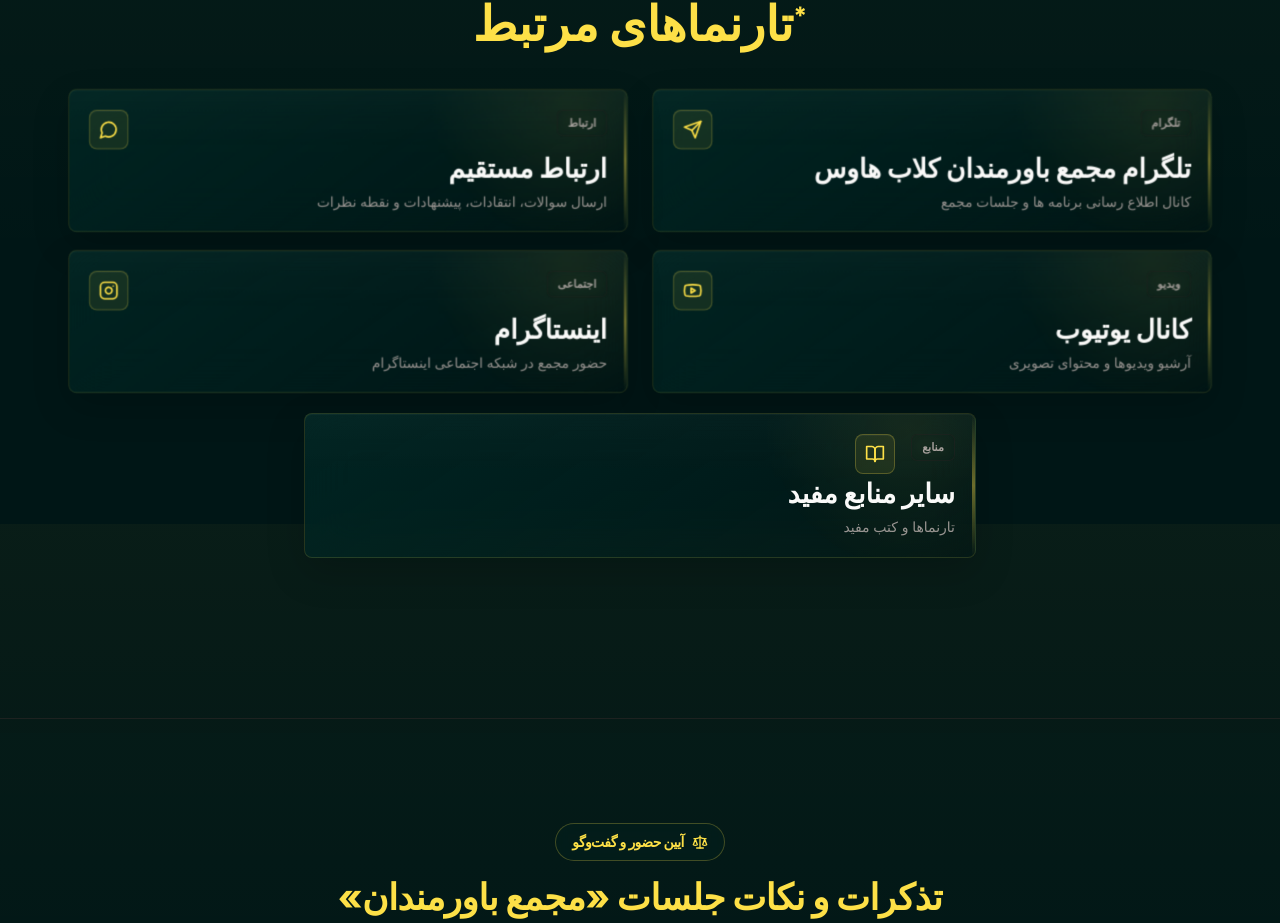
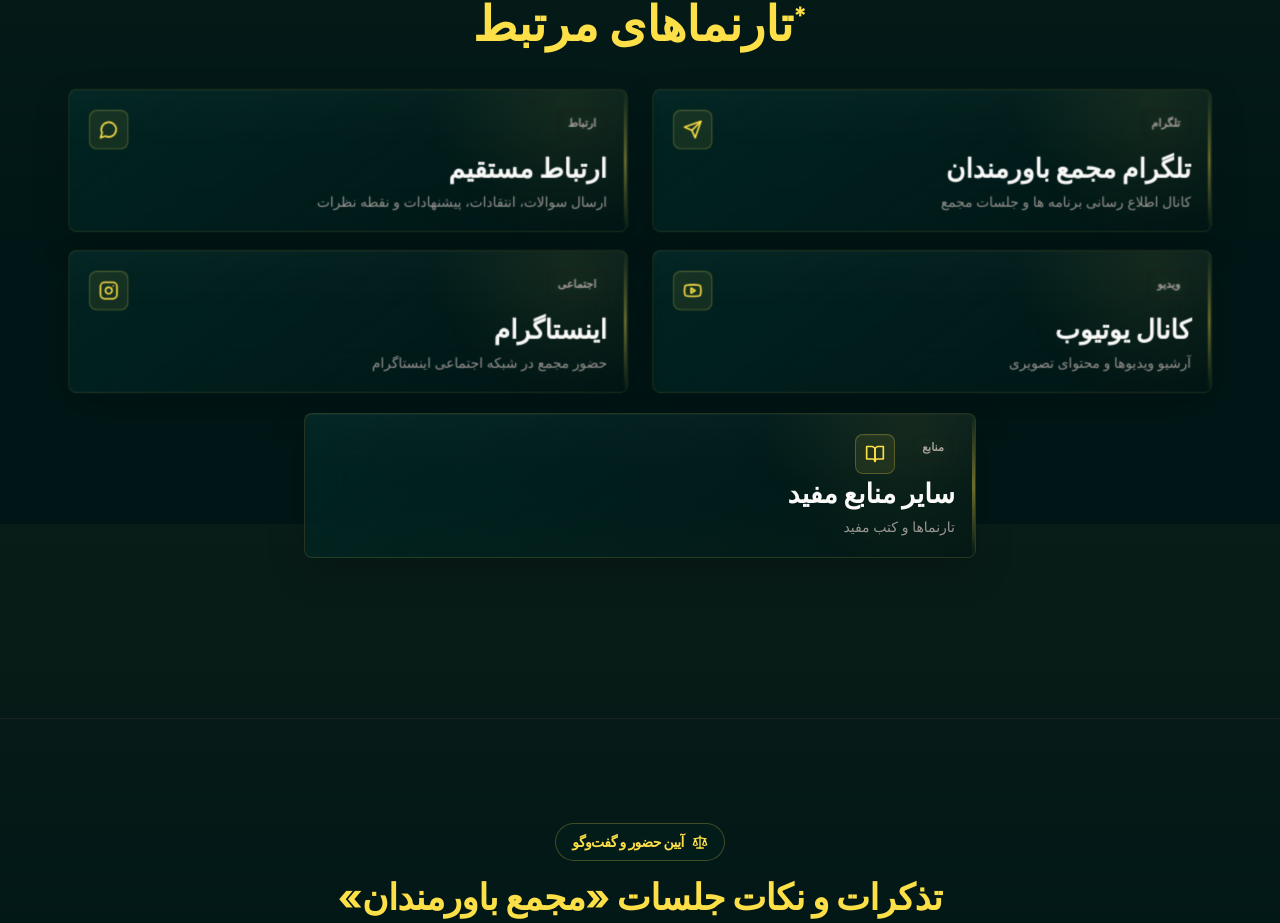
Before and after one commit to mah404/bavarmandan, a Next.js app: page / in a window 1280 px wide. Shown: the part 1876-2799 px from the top of the page. Built offline with nearby package versions, Linux system fonts and the light colour scheme; no server answers; the database is empty; a web font is replaced by a local one.

Commit message:
corrected

```diff
--- a/components/layout/sections/services.tsx
+++ b/components/layout/sections/services.tsx
@@ -25,7 +25,7 @@ interface ServiceProps {
 
 const serviceList: ServiceProps[] = [
   {
-    title: "تلگرام مجمع باورمندان کلاب هاوس",
+    title: "تلگرام مجمع باورمندان  ",
     description: "کانال اطلاع رسانی برنامه ها و جلسات مجمع",
     link: "https://t.me/bavarmandan110",
     icon: Send,
```
